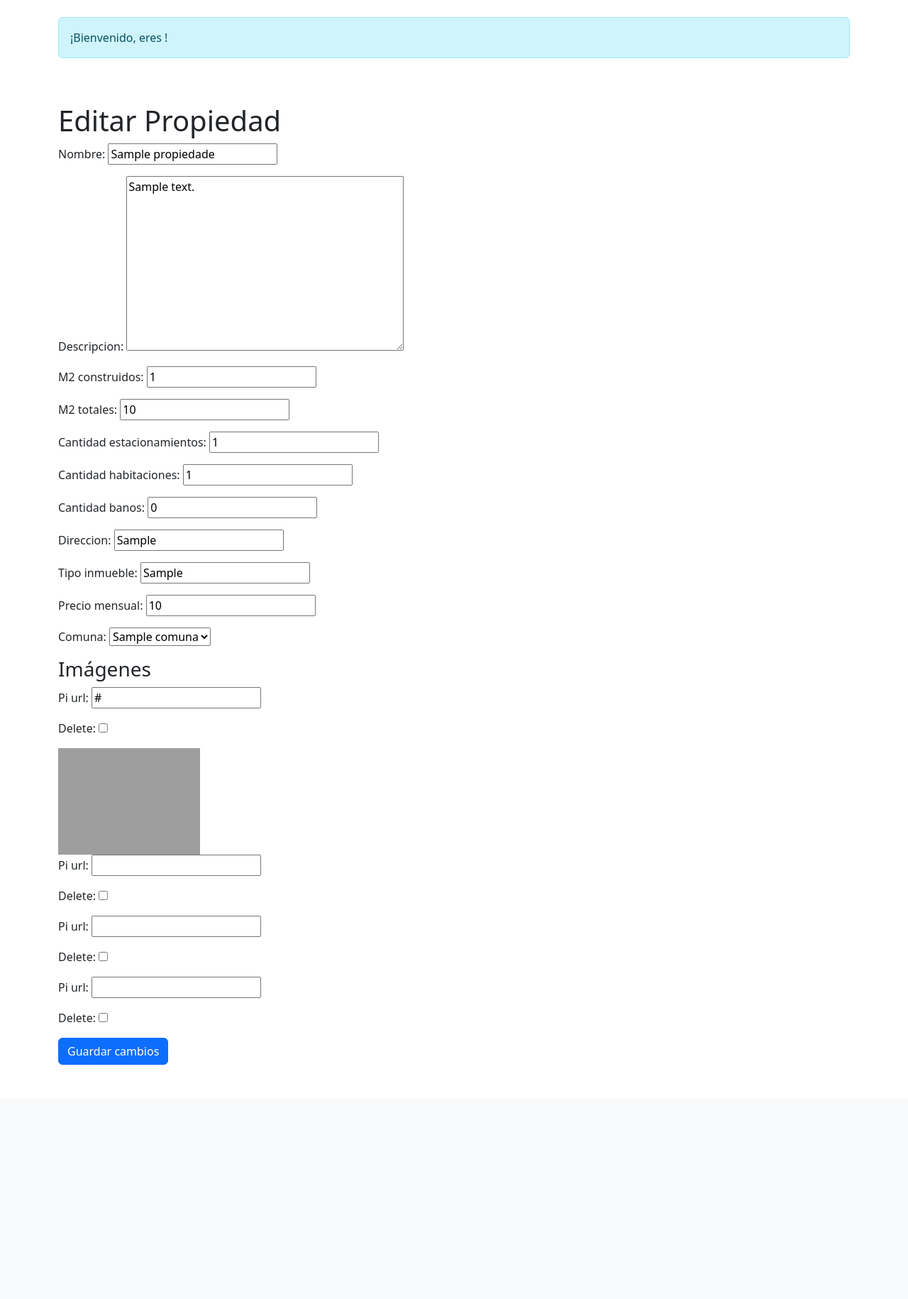
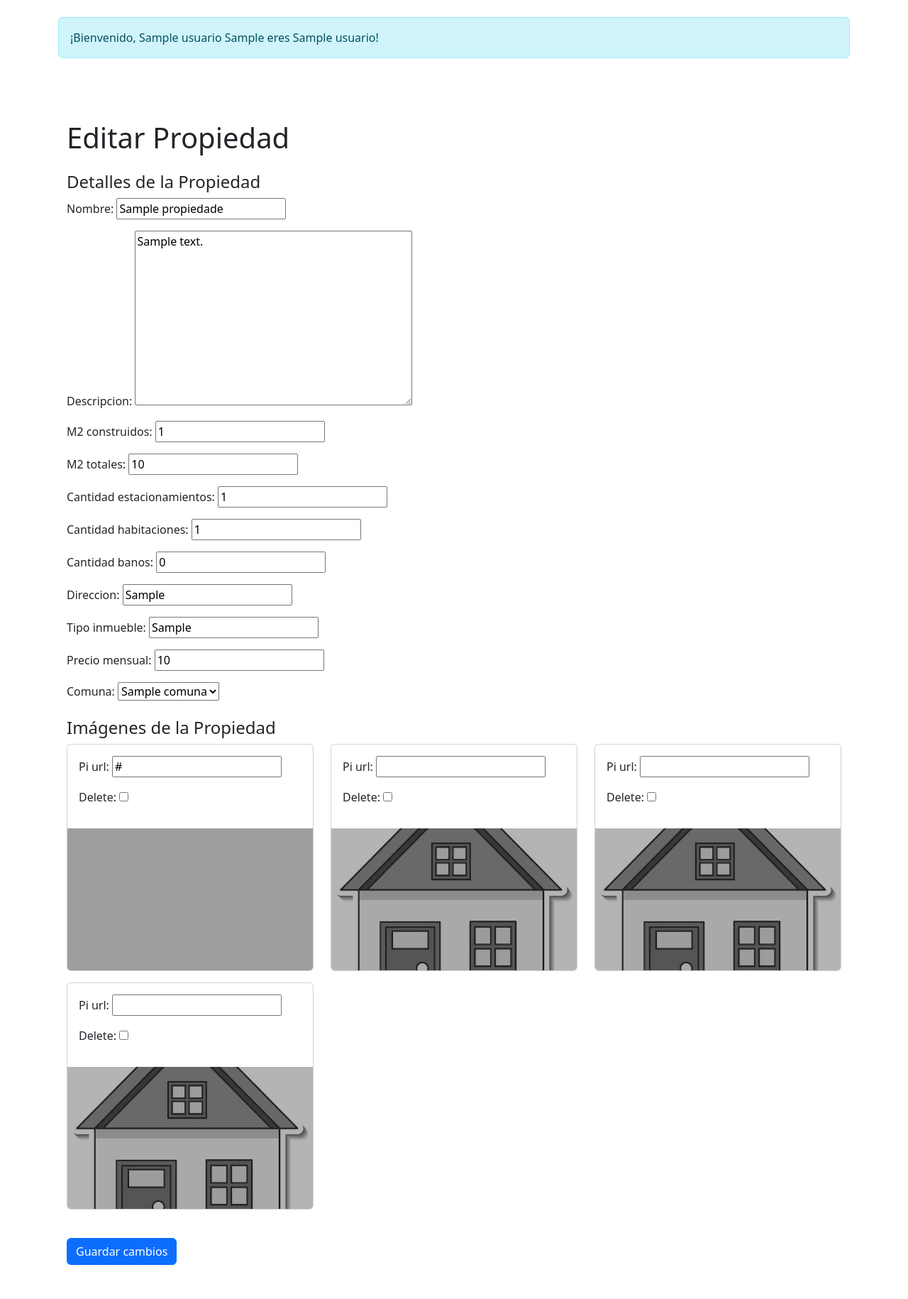
Before and after one commit to DarkYusu/Conectando-Django-a-una-base-de-datos, a Django app: page /editar-propiedad/1/ in a window 1280 px wide. Shown: the part 56-1886 px from the top of the page at 71% size. Before the commit the page ends 1556 px from the top, so only its background shows below. Run offline with Django 3.2, Linux system fonts and the light colour scheme; a user stored in the database is signed in; tables that the repository leaves empty hold one stand-in row (values such as "Sample post"); grey boxes are pictures that could not be loaded.

Commit message:
incorporado services.py, ajustadas imagenes

```diff
--- a/arrendahogar_aplicacion/static/css/style.css
+++ b/arrendahogar_aplicacion/static/css/style.css
@@ -1,7 +1,7 @@
 .img-fixed-size {
-    width: 100%;
-    height: 200px; /* Ajusta la altura según tus necesidades */
-    object-fit: cover; /* Para mantener la proporción de la imagen */
+    width: 100%; /* Ajusta el ancho de la imagen al contenedor */
+    height: 200px; /* Ajusta la altura deseada */
+    object-fit: cover; /* Ajusta la imagen para cubrir el contenedor sin distorsionar */
 }
 
 .img-carousel {
--- a/arrendahogar_aplicacion/templates/base.html
+++ b/arrendahogar_aplicacion/templates/base.html
@@ -10,7 +10,6 @@
 </head>
 <body>
     {% include 'navbar.html' %}
-
     <div class="container mt-4">
         {% if user.is_authenticated %}
         <div class="alert alert-info" role="alert">
@@ -21,7 +20,6 @@
             Por favor Ingrese a la plataforma
         </div>
     {% endif %}
-
     </div>
     <div class='container py-5'>
         {% block template %}
--- a/arrendahogar_aplicacion/templates/editar_propiedad.html
+++ b/arrendahogar_aplicacion/templates/editar_propiedad.html
@@ -1,25 +1,42 @@
-
 {% extends 'base.html' %}
 {% block template %}
-<h1>Editar Propiedad</h1>
+{% load static %}
+<div class="container">
+    <h1 class="my-4">Editar Propiedad</h1>
 
     <form method="post" enctype="multipart/form-data">
         {% csrf_token %}
+        <div class="mb-4">
+            <h4>Detalles de la Propiedad</h4>
             {{ form.as_p }}
+        </div>
 
-    <h3>Imágenes</h3>
+        <div class="mb-4">
+            <h4>Imágenes de la Propiedad</h4>
             {{ formset.management_form }}
+            <div class="row">
                 {% for form in formset %}
-        <div class="form-group">
+                    <div class="col-md-4 mb-3">
+                        <div class="card">
+                            <div class="card-body">
                                 {{ form.as_p }}
+                            </div>
                             {% if form.instance.pk %}
-                <div>
-                    <img src="{{ form.instance.pi_url }}" alt="Imagen" style="max-width: 200px;">
-                </div>
+                                <img src="{{ form.instance.pi_url }}" alt="Imagen" class="card-img-bottom img-fluid" style="max-height: 200px; object-fit: cover;">
+                            {% else %}
+                                <img src="{% static 'images/imagen_default.jpg' %}" alt="Imagen por defecto" class="card-img-bottom img-fluid" style="max-height: 200px; object-fit: cover;">
                             {% endif %}
                         </div>
+                    </div>
+                {% empty %}
+                    <div class="col-12">
+                        <p>No se han añadido imágenes.</p>
+                    </div>
                 {% endfor %}
+            </div>
+        </div>
 
         <button type="submit" class="btn btn-primary">Guardar cambios</button>
     </form>
+</div>
 {% endblock %}
--- a/arrendahogar_aplicacion/views.py
+++ b/arrendahogar_aplicacion/views.py
@@ -1,53 +1,51 @@
-from django.shortcuts import render, redirect, get_object_or_404
-from django.contrib.auth import authenticate, login
+from django.shortcuts import render, redirect
+from django.contrib.auth import authenticate, login, logout
+from django.contrib.auth.decorators import login_required
+from .models import Usuarios, Propiedades
 from django.contrib.auth.forms import UserCreationForm
-from django.contrib.auth.decorators import login_required
-from django.contrib.auth import logout
-from .models import Usuarios, Propiedades
-from .forms import PropiedadesForm, PropiedadesImagenesFormSet,PerfilUsuarioForm
-from django.forms import ModelForm
+from .forms import PropiedadesForm, PropiedadesImagenesFormSet, PerfilUsuarioForm
+from .services import (
+    obtener_usuario_actual, obtener_propiedades, obtener_propiedad_por_id,
+    autenticar_usuario, registrar_usuario, obtener_usuario_para_perfil,
+    guardar_perfil_usuario, obtener_propiedades_por_arrendador,
+    guardar_propiedad_y_imagenes, actualizar_propiedad, eliminar_propiedad
+)
 
 def home(request):
-    usuario =Usuarios.objects.filter(user_id=request.user.id).first()
-    propiedades = Propiedades.objects.all()  # Obtén todas las propiedades
-    return render(request, 'home.html', {'propiedades': propiedades,'usuario':usuario})
+    usuario = obtener_usuario_actual(request.user)
+    propiedades = obtener_propiedades()
+    return render(request, 'home.html', {'propiedades': propiedades, 'usuario': usuario})
 
 def bas(request):
-    usuario =Usuarios.objects.filter(user_id=request.user.id).first()
-    return render(request, 'base.html', {"usuario":usuario})
+    usuario = obtener_usuario_actual(request.user)
+    return render(request, 'base.html', {"usuario": usuario})
 
-# Vista para login de usuarios
 def user_login(request):
     if request.method == 'POST':
         username = request.POST['username']
         password = request.POST['password']
-        user = authenticate(request, username=username, password=password)
+        user = autenticar_usuario(username, password)
         if user is not None:
             login(request, user)
-            return redirect('profile')  # Redirige a la vista de perfil
+            return redirect('profile')
         else:
             return render(request, 'login.html', {'error': 'Credenciales incorrectas'})
     return render(request, 'login.html')
 
-# Vista para registro de usuarios
 def user_register(request):
     if request.method == 'POST':
-        form = UserCreationForm(request.POST)
-        if form.is_valid():
-            form.save()
+        if registrar_usuario(request.POST):
             return redirect('login')
     else:
         form = UserCreationForm()
     return render(request, 'register.html', {'form': form})
 
-# Vista de perfil de usuario
 @login_required
 def profile(request):
-    usuario =Usuarios.objects.filter(user_id=request.user.id).first()
+    usuario = obtener_usuario_para_perfil(request.user)
     user = request.user
-    return render(request, 'profile.html', {'user': user, 'usuario':usuario})
+    return render(request, 'profile.html', {'user': user, 'usuario': usuario})
 
-# Vista para logout
 @login_required
 def user_logout(request):
     logout(request)
@@ -58,63 +56,40 @@ def editar_perfil(request):
     usuario = Usuarios.objects.get(user=request.user)
 
     if request.method == 'POST':
-        form = PerfilUsuarioForm(request.POST, instance=usuario)
-        if form.is_valid():
-            form.save()
+        if guardar_perfil_usuario(usuario, request.POST):
             return redirect('profile')
     else:
         form = PerfilUsuarioForm(instance=usuario)
 
-    return render(request, 'editar_perfil.html', {'form': form, 'usuario':usuario})
+    return render(request, 'editar_perfil.html', {'form': form, 'usuario': usuario})
 
 @login_required
 def propiedades_list(request):
-    usuario =Usuarios.objects.filter(user_id=request.user.id).first()
-    propiedades = Propiedades.objects.all()
-    return render(request, 'propiedades_list.html', {'propiedades': propiedades,'usuario':usuario})
+    usuario = obtener_usuario_actual(request.user)
+    propiedades = obtener_propiedades()
+    return render(request, 'propiedades_list.html', {'propiedades': propiedades, 'usuario': usuario})
 
 def detalle_propiedad(request, propiedad_id):
-    usuario =Usuarios.objects.filter(user_id=request.user.id).first()
-    propiedad = get_object_or_404(Propiedades, id=propiedad_id)
-    return render(request, 'detalle_propiedad.html', {'propiedad': propiedad, 'usuario':usuario})
+    usuario = obtener_usuario_actual(request.user)
+    propiedad = obtener_propiedad_por_id(propiedad_id)
+    return render(request, 'detalle_propiedad.html', {'propiedad': propiedad, 'usuario': usuario})
 
 @login_required
 def propiedades_arrendador(request):
-    usuario = request.user.usuarios_set.first()  # Asumiendo que un usuario tiene un objeto Usuarios
-    if usuario.tu.tu_id == 2:  # Verifica si es un arrendador
-        usuario = Usuarios.objects.filter(user_id=request.user.id).first()
-        propiedades = Propiedades.objects.filter(arrendador=usuario)
-        return render(request, 'propiedades_arrendador.html', {'propiedades': propiedades,"usuario":usuario})
+    usuario = request.user.usuarios_set.first()
+    if usuario.tu.tu_id == 2:
+        propiedades = obtener_propiedades_por_arrendador(usuario)
+        return render(request, 'propiedades_arrendador.html', {'propiedades': propiedades, "usuario": usuario})
     else:
-        return redirect('home')  # Redirige si no es un arrendador
-
-
-
-class PropiedadForm(ModelForm):
-    class Meta:
-        model = Propiedades
-        fields = ['nombre', 'descripcion', 'm2_construidos', 'm2_totales', 'cantidad_estacionamientos', 'cantidad_habitaciones', 'cantidad_banos', 'direccion', 'tipo_inmueble', 'precio_mensual', 'comuna']
+        return redirect('home')
 
 @login_required
 def crear_propiedad(request):
     usuario = Usuarios.objects.get(user=request.user)
 
     if request.method == 'POST':
-        propiedad_form = PropiedadesForm(request.POST)
-        imagenes_formset = PropiedadesImagenesFormSet(request.POST, request.FILES)
-
-        if propiedad_form.is_valid() and imagenes_formset.is_valid():
-            propiedad = propiedad_form.save(commit=False)
-            propiedad.arrendador = usuario
-            propiedad.save()
-
-            # Guardar las imágenes asociadas a la propiedad
-            for form in imagenes_formset.forms:
-                if form.cleaned_data.get('pi_url'):
-                    imagen = form.save(commit=False)
-                    imagen.propiedad = propiedad
-                    imagen.save()
-
+        propiedad = guardar_propiedad_y_imagenes(request.POST, request.FILES, usuario)
+        if propiedad:
             return redirect('propiedades_arrendador')
     else:
         propiedad_form = PropiedadesForm()
@@ -122,20 +97,17 @@ def crear_propiedad(request):
 
     return render(request, 'crear_propiedad.html', {
         'propiedad_form': propiedad_form,
-        'imagenes_formset': imagenes_formset,'usuario':usuario
+        'imagenes_formset': imagenes_formset,
+        'usuario': usuario
     })
 
 @login_required
 def editar_propiedad(request, pk):
-    propiedad = get_object_or_404(Propiedades, pk=pk)
+    usuario = Usuarios.objects.get(user=request.user)
+    propiedad = obtener_propiedad_por_id(pk)
 
     if request.method == 'POST':
-        form = PropiedadesForm(request.POST, instance=propiedad)
-        formset = PropiedadesImagenesFormSet(request.POST, request.FILES, instance=propiedad)
-
-        if form.is_valid() and formset.is_valid():
-            form.save()
-            formset.save()
+        if actualizar_propiedad(propiedad, request.POST, request.FILES):
             return redirect('detalle_propiedad', propiedad_id=propiedad.id)
     else:
         form = PropiedadesForm(instance=propiedad)
@@ -144,33 +116,30 @@ def editar_propiedad(request, pk):
     return render(request, 'editar_propiedad.html', {
         'form': form,
         'formset': formset,
-        'propiedad': propiedad
+        'propiedad': propiedad,
+        'usuario':usuario
     })
 
 @login_required
 def eliminar_propiedad(request, propiedad_id):
     usuario = request.user.usuarios_set.first()
-    propiedad = get_object_or_404(Propiedades, id=propiedad_id, arrendador=usuario)
-    if request.method == 'POST':
-        propiedad.delete()
-        return redirect('propiedades_arrendador')
+    propiedad = obtener_propiedad_por_id(propiedad_id)
+    if propiedad.arrendador == usuario:
+        if request.method == 'POST':
+            eliminar_propiedad(propiedad)
+            return redirect('propiedades_arrendador')
     return render(request, 'eliminar_propiedad.html', {'propiedad': propiedad})
 
 @login_required
 def mis_propiedades(request):
-    # Obtén el usuario autenticado
     auth_user = request.user
-
-    # Encuentra el perfil del usuario en el modelo Usuarios
     try:
         usuario = Usuarios.objects.get(user=auth_user)
-
     except Usuarios.DoesNotExist:
         usuario = None
 
-    # Si se encontró el perfil, obtiene las propiedades asociadas
     if usuario:
-        propiedades = Propiedades.objects.filter(arrendador=usuario)
+        propiedades = obtener_propiedades_por_arrendador(usuario)
     else:
         propiedades = []
 
--- a/arriendahogar_proyecto/settings.py
+++ b/arriendahogar_proyecto/settings.py
@@ -11,7 +11,7 @@ https://docs.djangoproject.com/en/3.2/ref/settings/
 """
 
 from pathlib import Path
-
+import os
 # Build paths inside the project like this: BASE_DIR / 'subdir'.
 BASE_DIR = Path(__file__).resolve().parent.parent
 
@@ -123,7 +123,7 @@ USE_TZ = True
 # https://docs.djangoproject.com/en/3.2/howto/static-files/
 
 STATIC_URL = '/static/'
-
+STATICFILES_DIRS = [os.path.join(BASE_DIR, 'static')]
 # Default primary key field type
 # https://docs.djangoproject.com/en/3.2/ref/settings/#default-auto-field
 
```
Also changed, not shown: arrendahogar_aplicacion/services.py (added, +70 -0 lines), arrendahogar_aplicacion/templates/propiedades_list.html (+5 -3 lines), arrendahogar_aplicacion/static/images/imagen_default.jpg (added). Lines whose indentation alone changed are shown as unchanged.
